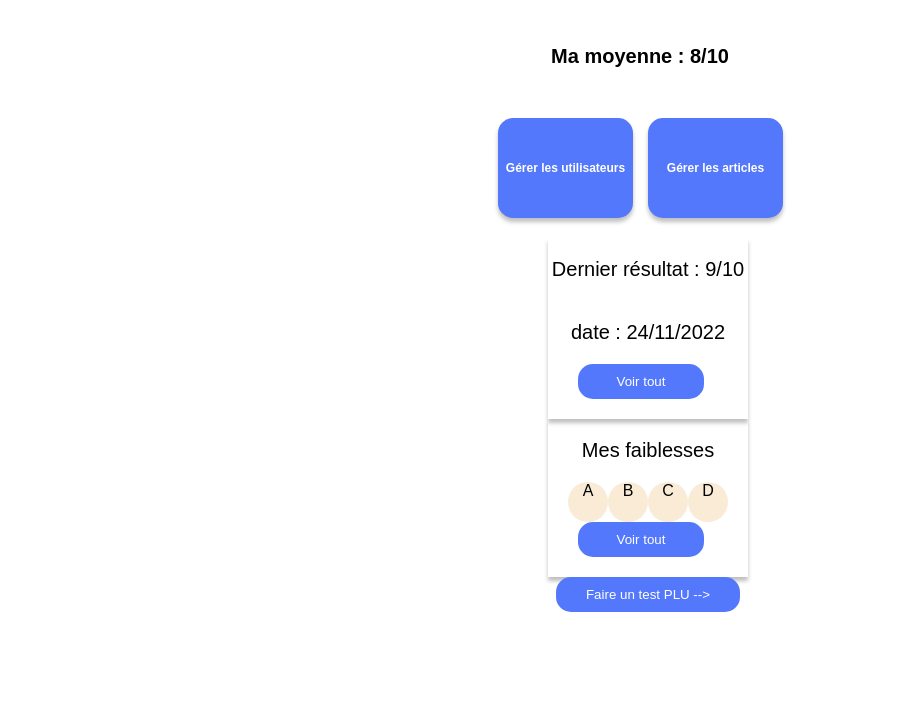
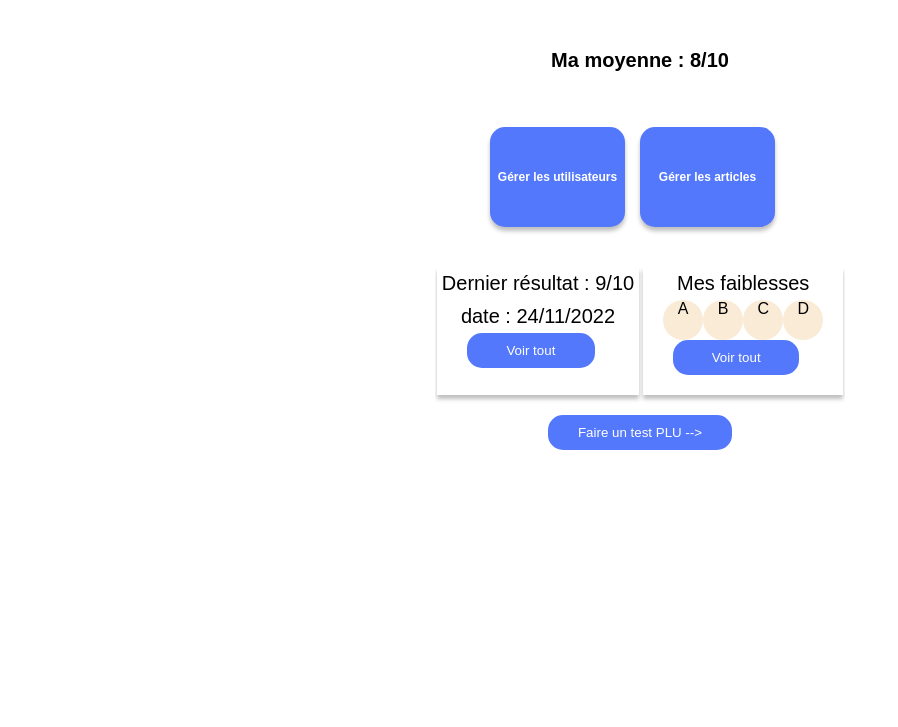
Before and after one commit to Hadrien-Janssens/BlackPigCompany.github.io, a plain HTML site: page frontend/home.html in a window 1280 px wide. Shown: the part 73-800 px from the top of the page, without its empty margins (0-898 px from the left). Drawn offline with Linux system fonts and the light colour scheme.

Commit message:
quasi rien

```diff
--- a/frontend/home.html
+++ b/frontend/home.html
@@ -15,6 +15,7 @@
         <a href="#"><button>Gérer les utilisateurs</button></a>
         <a href="./articles/articles.html"><button>Gérer les articles</button></a>
     </div>
+    <div class="statistiques">
         <div class="card">
             <p>Dernier résultat : 9/10</p>
             <p>date : 24/11/2022</p>
@@ -30,6 +31,7 @@
             </div>
             <a href="#"><button>Voir tout</button></a>
         </div>
+    </div>
     <a href="./testPlu/testplu.html"><button>Faire un test PLU --></button></a>
    </div>
 
--- a/frontend/style.css
+++ b/frontend/style.css
@@ -1,16 +1,20 @@
 * {
     font-family: sans-serif;
+    padding: 0;
+    margin: 0;
 }
 a {
    cursor: pointer;
 }
 h1 {
     margin-bottom: 60px;
+    padding: 10px;
 }
  p {
     text-align: center;
     font-size: 20px;
     font-weight: 600;
+    padding: 5px;
  }
  .container {
     display: flex;
@@ -19,6 +23,12 @@ h1 {
     justify-content: center;
     margin-top: 50px;
     width: 100vw;
+ }
+ .statistiques {
+   display: flex;
+   flex-direction: row;
+   max-width: 100vw;
+   overflow: hidden;
  }
  .superbutton {
     display: flex;
@@ -52,6 +62,7 @@ h1 {
     flex-direction: column;
     align-items: center;
     padding-bottom:20px;
+    margin: 20px  2px;
  }
  .card a {
     width: 70%;
```
Lines whose indentation alone changed are shown as unchanged.
